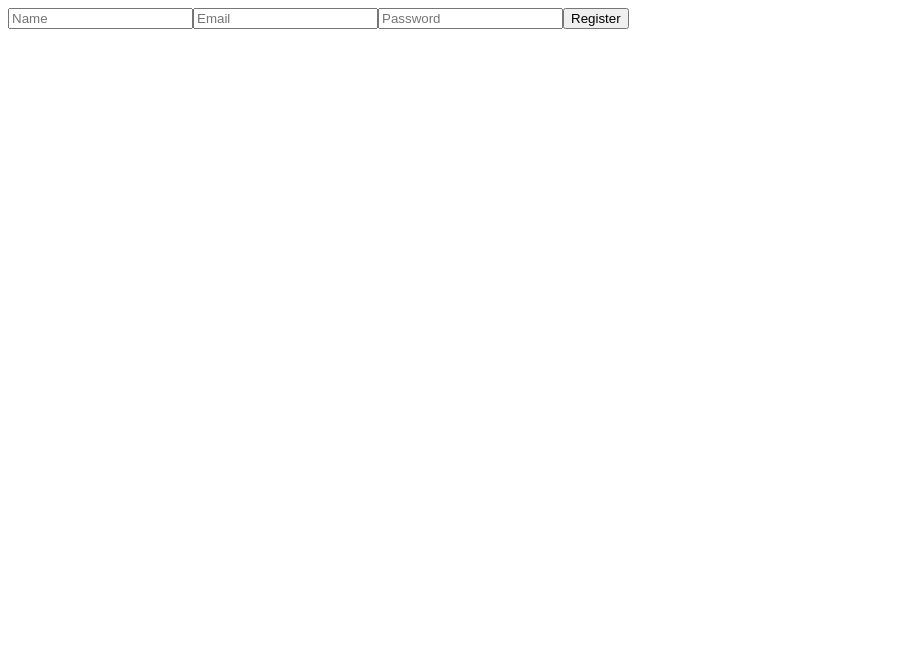
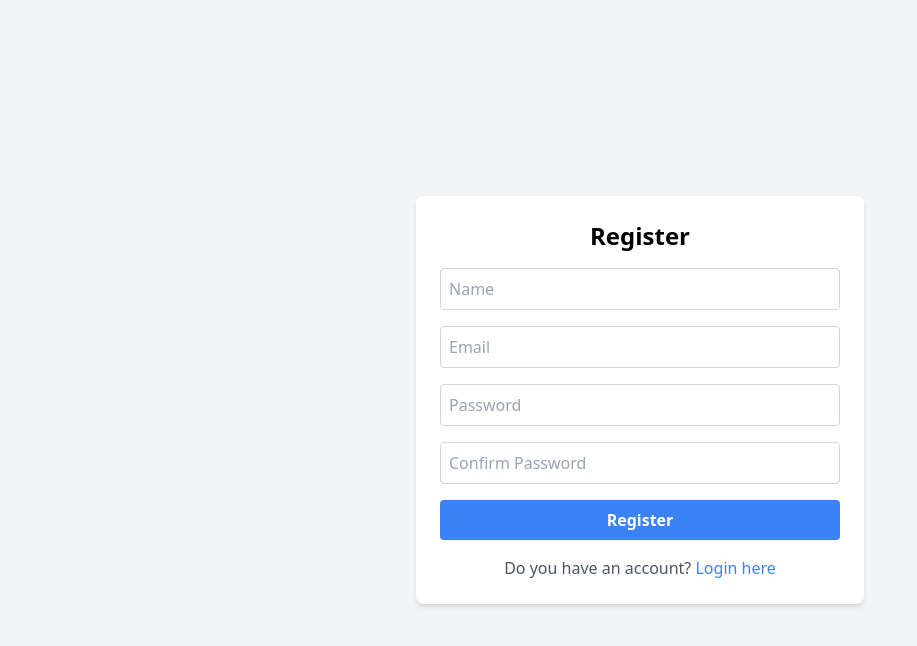
Before and after one commit to Greyfrut1/Network-next, a Next.js app: page /register in a window 1280 px wide. Shown: the top 646 px of the page, without its empty margins (0-917 px from the left). Built offline with nearby package versions, Linux system fonts and the light colour scheme; no server answers.

Commit message:
Feature: Login

```diff
--- /dev/null
+++ b/src/components/layout.jsx
@@ -0,0 +1,12 @@
+import React from "react";
+import { Children } from "react";
+
+export default function Layout(){
+    return(
+        <div>
+            <header>header</header>
+            {Children}
+            <footer>footer</footer>
+        </div>
+    )
+}
--- /dev/null
+++ b/src/global.css
@@ -0,0 +1,3 @@
+@tailwind base;
+@tailwind components;
+@tailwind utilities;
--- /dev/null
+++ b/src/pages/api/login.ts
@@ -0,0 +1,26 @@
+// pages/api/login.ts
+import type { NextApiRequest, NextApiResponse } from 'next';
+import axios from 'axios';
+
+const API_URL = process.env.NEXT_PUBLIC_BACK_API_URL as string;
+
+
+export default async function login(req: NextApiRequest, res: NextApiResponse) {
+  if (req.method !== 'POST') {
+    return res.status(405).json({ message: 'Method not allowed' });
+  }
+
+  const { email, password } = req.body;
+
+  try {
+    const response = await axios.post(`${API_URL}/login`, { email, password }); // ваш Node сервер
+    const { token } = response.data;
+
+    // Зберігаємо токен у HTTP-only cookie для безпечного доступу
+    res.setHeader('Set-Cookie', `token=${token}; HttpOnly; Path=/; Secure; SameSite=Strict`);
+    res.status(200).json({ message: 'Login successful' });
+  } catch (error) {
+    console.log(error)
+    res.status(401).json({ message: 'Invalid email or password' });
+  }
+}
--- /dev/null
+++ b/src/pages/api/logout.ts
@@ -0,0 +1,7 @@
+// pages/api/logout.ts
+import type { NextApiRequest, NextApiResponse } from 'next';
+
+export default function logout(req: NextApiRequest, res: NextApiResponse) {
+  res.setHeader('Set-Cookie', 'token=; HttpOnly; Path=/; Max-Age=0; Secure; SameSite=Strict');
+  res.status(200).json({ message: 'Logout successful' });
+}
--- a/src/pages/index.tsx
+++ b/src/pages/index.tsx
@@ -1,5 +1,5 @@
 // pages/index.tsx
-
+import '../global.css'
 import React from 'react';
 
 const IndexPage: React.FC = () => {
--- a/src/pages/login.tsx
+++ b/src/pages/login.tsx
@@ -1,11 +1,64 @@
-//pages/login.tsx
+// pages/login.tsx
+import { useState } from 'react';
+import { useRouter } from 'next/router';
+import Link from 'next/link';
 
-import React from "react";
+import '../global.css';
 
-const LoginPage: React.FC = () => {
-    return(
-        <div>login page</div>
-    );
+export default function LoginPage() {
+  const [email, setEmail] = useState('');
+  const [password, setPassword] = useState('');
+  const router = useRouter();
+
+  const handleSubmit = async (e: React.FormEvent) => {
+    e.preventDefault();
+    const response = await fetch('/api/login', {
+      method: 'POST',
+      headers: { 'Content-Type': 'application/json' },
+      body: JSON.stringify({ email, password }),
+    });
+
+    if (response.ok) {
+      router.push('/dashboard'); // перенаправлення до захищеної сторінки
+    } else {
+      alert('Login failed');
+    }
+  };
+
+  return (
+    <div className="flex items-center justify-center min-h-screen bg-gray-100">
+      <form onSubmit={handleSubmit} className="w-full max-w-md p-8 bg-white rounded shadow-md space-y-6">
+        <h2 className="text-2xl font-bold text-center text-gray-800">Login</h2>
+        <input
+          type="email"
+          value={email}
+          onChange={(e) => setEmail(e.target.value)}
+          placeholder="Email"
+          className="w-full px-4 py-2 border rounded-md border-gray-300 focus:outline-none focus:ring-2 focus:ring-blue-500"
+        />
+        <input
+          type="password"
+          value={password}
+          onChange={(e) => setPassword(e.target.value)}
+          placeholder="Password"
+          className="w-full px-4 py-2 border rounded-md border-gray-300 focus:outline-none focus:ring-2 focus:ring-blue-500"
+        />
+        <button
+          type="submit"
+          className="w-full py-2 text-white bg-blue-500 rounded-md hover:bg-blue-600 transition duration-200"
+        >
+          Login
+        </button>
+        <p className="text-center text-gray-600">
+          Don&apos;t have an account?{' '}
+          <Link
+            href="/register"
+            className="text-blue-500 hover:underline"
+          >
+            Register here
+          </Link>
+        </p>
+      </form>
+    </div>
+  );
 }
-
-export default LoginPage;
--- a/src/pages/register.tsx
+++ b/src/pages/register.tsx
@@ -1,32 +1,100 @@
-//pages/register.tsx
+// pages/register.tsx
 import React, { useState } from "react";
 import { registerUser } from "@/untils/auth";
+import Link from "next/link";
+
+import '../global.css'
 
 const API_URL = process.env.NEXT_PUBLIC_BACK_API_URL as string;
 
-
 export default function Register() {
-    const [name, setName] = useState<string>('');
-    const [email, setEmail] = useState<string>('');
-    const [password, setPassword] = useState<string>('');
-
+  const [name, setName] = useState<string>("");
+  const [email, setEmail] = useState<string>("");
+  const [password, setPassword] = useState<string>("");
+  const [confirmPassword, setConfirmPassword] = useState<string>("");
+  const [error, setError] = useState<string | null>(null);
 
   const handleSubmit = async (e: React.FormEvent) => {
     e.preventDefault();
+
+    if (password !== confirmPassword) {
+      setError("Passwords do not match");
+      return;
+    }
+
     try {
       await registerUser(name, email, password, API_URL);
       alert("Registered successfully");
     } catch (error) {
       console.error(error);
+      setError("Registration failed. Please try again.");
     }
   };
 
   return (
-      <form onSubmit={handleSubmit}>
-        <input type="text" value={name} onChange={(e) => setName(e.target.value)} placeholder="Name" required/>
-        <input type="email" value={email} onChange={(e) => setEmail(e.target.value)} placeholder="Email" required />
-        <input type="password" value={password} onChange={(e) => setPassword(e.target.value)} placeholder="Password" required />
-        <button type="submit">Register</button>
+    <div className="flex items-center justify-center min-h-screen bg-gray-100">
+      <form
+        onSubmit={handleSubmit}
+        className="bg-white p-6 rounded-lg shadow-md w-full max-w-md space-y-4"
+      >
+        <h2 className="text-2xl font-semibold text-center">Register</h2>
+
+        {error && (
+          <p className="text-red-500 text-sm text-center">{error}</p>
+        )}
+
+        <input
+          type="text"
+          value={name}
+          onChange={(e) => setName(e.target.value)}
+          placeholder="Name"
+          required
+          className="w-full p-2 border border-gray-300 rounded focus:outline-none focus:border-blue-500"
+        />
+
+        <input
+          type="email"
+          value={email}
+          onChange={(e) => setEmail(e.target.value)}
+          placeholder="Email"
+          required
+          className="w-full p-2 border border-gray-300 rounded focus:outline-none focus:border-blue-500"
+        />
+
+        <input
+          type="password"
+          value={password}
+          onChange={(e) => setPassword(e.target.value)}
+          placeholder="Password"
+          required
+          className="w-full p-2 border border-gray-300 rounded focus:outline-none focus:border-blue-500"
+        />
+
+        <input
+          type="password"
+          value={confirmPassword}
+          onChange={(e) => setConfirmPassword(e.target.value)}
+          placeholder="Confirm Password"
+          required
+          className="w-full p-2 border border-gray-300 rounded focus:outline-none focus:border-blue-500"
+        />
+
+        <button
+          type="submit"
+          className="w-full p-2 bg-blue-500 text-white font-semibold rounded hover:bg-blue-600 focus:outline-none focus:ring-2 focus:ring-blue-500 focus:ring-opacity-50"
+        >
+          Register
+        </button>
+        <p className="text-center text-gray-600">
+          Do you have an account?{' '}
+          <Link
+            href="/login"
+            className="text-blue-500 hover:underline"
+          >
+            Login here
+          </Link>
+        </p>
       </form>
+    </div>
   );
 }
--- a/src/pages/test.tsx
+++ b/src/pages/test.tsx
@@ -1,14 +1,31 @@
-// pages/test.tsx
+// pages/dashboard.tsx
+import { GetServerSideProps } from 'next';
+import Router from 'next/router';
 
-import React from 'react';
 
-const TestPage: React.FC = () => {
-  return (
-    <div>
-      <h1>Test Page</h1>
-      <p>This is the test page</p>
-    </div>
-  );
+export default function Dashboard() {
+  const handleLogout = async () => {
+    await fetch('/api/logout', { method: 'POST' });
+    Router.push('/login');
+  };
+  return <div><h1>Welcome to your dashboard
+  </h1>
+    <form onSubmit={handleLogout}>
+    <button type='submit'>Logout</button>
+    </form></div>;
+}
+
+// Middleware для перевірки авторизації
+export const getServerSideProps: GetServerSideProps = async (context) => {
+  const { req } = context;
+  const token = req.cookies.token;
+
+  if (!token) {
+    return {
+      redirect: { destination: '/login', permanent: false },
+    };
+  }
+
+  // Додатково: верифікувати токен на сервері, якщо потрібно
+  return { props: {} };
 };
-
-export default TestPage;
```
Lines whose indentation alone changed are shown as unchanged.
